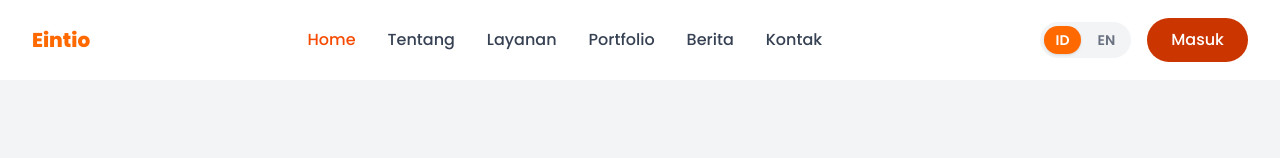
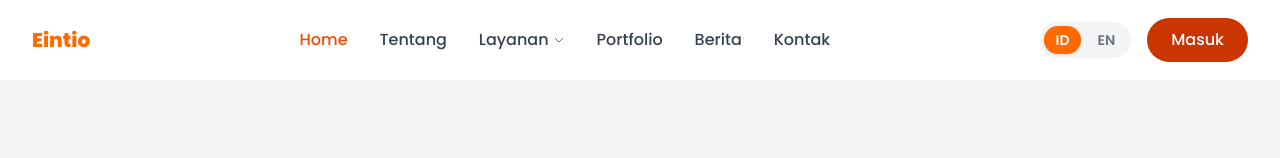
Before and after one commit to arishanzo/webcompany_fe, a Next.js app: page / in a window 1280 px wide. Shown: the top 158 px of the page. Built offline with nearby package versions, Linux system fonts and the light colour scheme.

Commit message:
Enhance Header component with dropdown menu for services; add new service options in servicesList for better user navigation and clarity.

```diff
--- a/app/components/layouts/header.tsx
+++ b/app/components/layouts/header.tsx
@@ -12,6 +12,7 @@ const Header = () => {
     const [activeNav, setActiveNav] = useState(pathname === '/' ? true : false);
     const { lang, setLang, t } = useLanguage();
 
+     const [open, setOpen] = useState(false)
 
     const handleNavClick = () => {
         setActiveNav(true);
@@ -44,12 +45,71 @@ const Header = () => {
                        className= {`${pathname === '/about' ? 'text-orange-600 font-extrabold' :  'text-gray-700'} hover:text-orange-600 transition-colors font-medium`}>
                             {t('nav_about')}
                         </Link>
-                        <Link
-                        href="/layanan"
-                          onClick={ () => handleNavClick()}
-                        className= {`${pathname === '/layanan' ? 'text-orange-600 font-extrabold' :  'text-gray-700'} hover:text-orange-600 transition-colors font-medium`}>
-                         {t('nav_services')}
-                        </Link>
+
+                        <div
+                            className="relative inline-block text-left"
+                            onMouseEnter={() => setOpen(true)}
+                            onMouseLeave={() => setOpen(false)}
+                            >
+                        <div className="flex items-center space-x-1 py-2">
+                            {/* Tombol utama */}
+                            <Link
+                                href="/layanan"
+                                onClick={() => handleNavClick()}
+                                className={`${
+                                pathname === '/layanan'
+                                    ? 'text-orange-600 font-extrabold'
+                                    : 'text-gray-700'
+                                } hover:text-orange-600 transition-colors font-medium`}
+                            >
+                                {t('nav_services')}
+                            </Link>
+                            <svg
+                            xmlns="http://www.w3.org/2000/svg"
+                            className="w-3 h-3 text-gray-500"
+                            fill="none"
+                            viewBox="0 0 24 24"
+                            stroke="currentColor"
+                            >
+                            <path
+                                strokeLinecap="round"
+                                strokeLinejoin="round"
+                                strokeWidth={2}
+                                d="M19 9l-7 7-7-7"
+                            />
+                            </svg>
+                            </div>
+
+                                                    {/* Dropdown */}
+                            {open && (
+                                <div className="absolute top-full w-56 rounded-lg bg-white shadow-lg ring-1 ring-black/5">
+                                <div className="py-2">
+
+                                    <Link
+                                    href="/layanan/pendidikan"
+                                    onClick={() => {
+                                        handleNavClick()
+                                        setOpen(false) // tutup dropdown
+                                    }}
+                                    className="block px-4 py-2 text-sm text-gray-700 hover:bg-orange-50 hover:text-orange-600 transition-colors"
+                                    >
+                                    Layanan Pendidikan
+                                    </Link>
+                                    <Link
+                                    href="/layanan/teknologi"
+                                    onClick={() => {
+                                        handleNavClick()
+                                        setOpen(false) // tutup dropdown
+                                    }}
+                                    className="block px-4 py-2 text-sm text-gray-700 hover:bg-orange-50 hover:text-orange-600 transition-colors"
+                                    >
+                                    Layanan Pendidikan Teknologi
+                                    </Link>
+                                </div>
+                                </div>
+                            )}
+                            </div>
+
                         <Link
                         href="/portfolio"
                           onClick={ () => handleNavClick()}
@@ -126,15 +186,9 @@ const Header = () => {
                     {/* Header */}
                     <div className="flex items-center justify-between p-6 border-b border-gray-200">
                        <div className="flex items-center space-x-2">
-                            <Image
-                                src="/logo.png"
-                                alt="Logo PT. Eintio"
-                                width={40}
-                                height={40}
-                                className="w-8 h-8 object-contain"
-                            />
+
                             <span className="text-xl font-extrabold bg-orange-500 bg-clip-text text-transparent">
-                                PT. Eintio
+                                Eintio
                             </span>
                             </div>
                         <button
@@ -164,13 +218,71 @@ const Header = () => {
                            >
                                 {t('nav_about')}
                             </Link>
+
+                                                   <div
+                            className="relative inline-block text-left pl-4"
+                            onMouseEnter={() => setOpen(true)}
+                            onMouseLeave={() => setOpen(false)}
+                            >
+                        <div className="flex items-center space-x-1">
+                            {/* Tombol utama */}
                             <Link
                                 href="/layanan"
-                                onClick={() => setIsMenuOpen(false)}
-                                className= {`${ pathname === '/layanan' ? 'text-orange-600 ' : 'text-gray-900' } block px-4 py-3  hover:bg-orange-50 hover:text-orange-600 rounded-lg transition-colors font-medium`}
-                             >
+                                onClick={() => handleNavClick()}
+                                className={`${
+                                pathname === '/layanan'
+                                    ? 'text-orange-600 font-extrabold'
+                                    : 'text-gray-700'
+                                } hover:text-orange-600 transition-colors font-medium`}
+                            >
                                 {t('nav_services')}
                             </Link>
+                            <svg
+                            xmlns="http://www.w3.org/2000/svg"
+                            className="w-3 h-3 text-gray-500"
+                            fill="none"
+                            viewBox="0 0 24 24"
+                            stroke="currentColor"
+                            >
+                            <path
+                                strokeLinecap="round"
+                                strokeLinejoin="round"
+                                strokeWidth={2}
+                                d="M19 9l-7 7-7-7"
+                            />
+                            </svg>
+                            </div>
+
+                                                    {/* Dropdown */}
+                            {open && (
+                                <div className="absolute top-full w-56 rounded-lg bg-white shadow-lg ring-1 ring-black/5">
+                                <div className="py-2">
+                                    <Link
+                                    href="/layanan/pendidikan"
+                                    onClick={() => {
+                                        handleNavClick()
+                                        setOpen(false) // tutup dropdown
+                                    }}
+                                    className="block px-4 py-2 text-sm text-gray-700 hover:bg-orange-50 hover:text-orange-600 transition-colors"
+                                    >
+                                    Layanan Pendidikan
+                                    </Link>
+                                    <Link
+                                    href="/layanan/teknologi"
+                                    onClick={() => {
+                                        handleNavClick()
+                                        setOpen(false) // tutup dropdown
+                                    }}
+                                    className="block px-4 py-2 text-sm text-gray-700 hover:bg-orange-50 hover:text-orange-600 transition-colors"
+                                    >
+                                    Layanan Pendidikan Teknologi
+                                    </Link>
+                                </div>
+                                </div>
+                            )}
+                            </div>
+
+
                             <Link
                                 href="/portfolio"
                                onClick={() => setIsMenuOpen(false)}
--- a/app/lib/servicesList.ts
+++ b/app/lib/servicesList.ts
@@ -26,7 +26,8 @@ const serviceList = [
     border: "border-orange-100",
     titleKey: "Akademik",
     descKey: "Menyediakan program pelatihan dan pendidikan untuk meningkatkan kemampuan teknologi informasi.",
-    features: ["Mengajar di bidang TI", "Sistem Informasi dan Bisnis Digital",  "Mengajar Kelas Pemrograman (Coding Classes)", "Konsultasi dalam Penulisan Artikel untuk Jurnal Ilmiah"],
+    features: ["Mengajar di bidang TI", "Sistem Informasi dan Bisnis Digital",  "Mengajar Kelas Pemrograman (Coding Classes)", "Konsultasi dalam Penulisan Artikel untuk Jurnal Ilmiah", "Konsultasi skripsi/thesis/disertasi",
+    "Penyediaan pembicara seminar profesional",],
   },
   {
   icon: Cpu,
```
